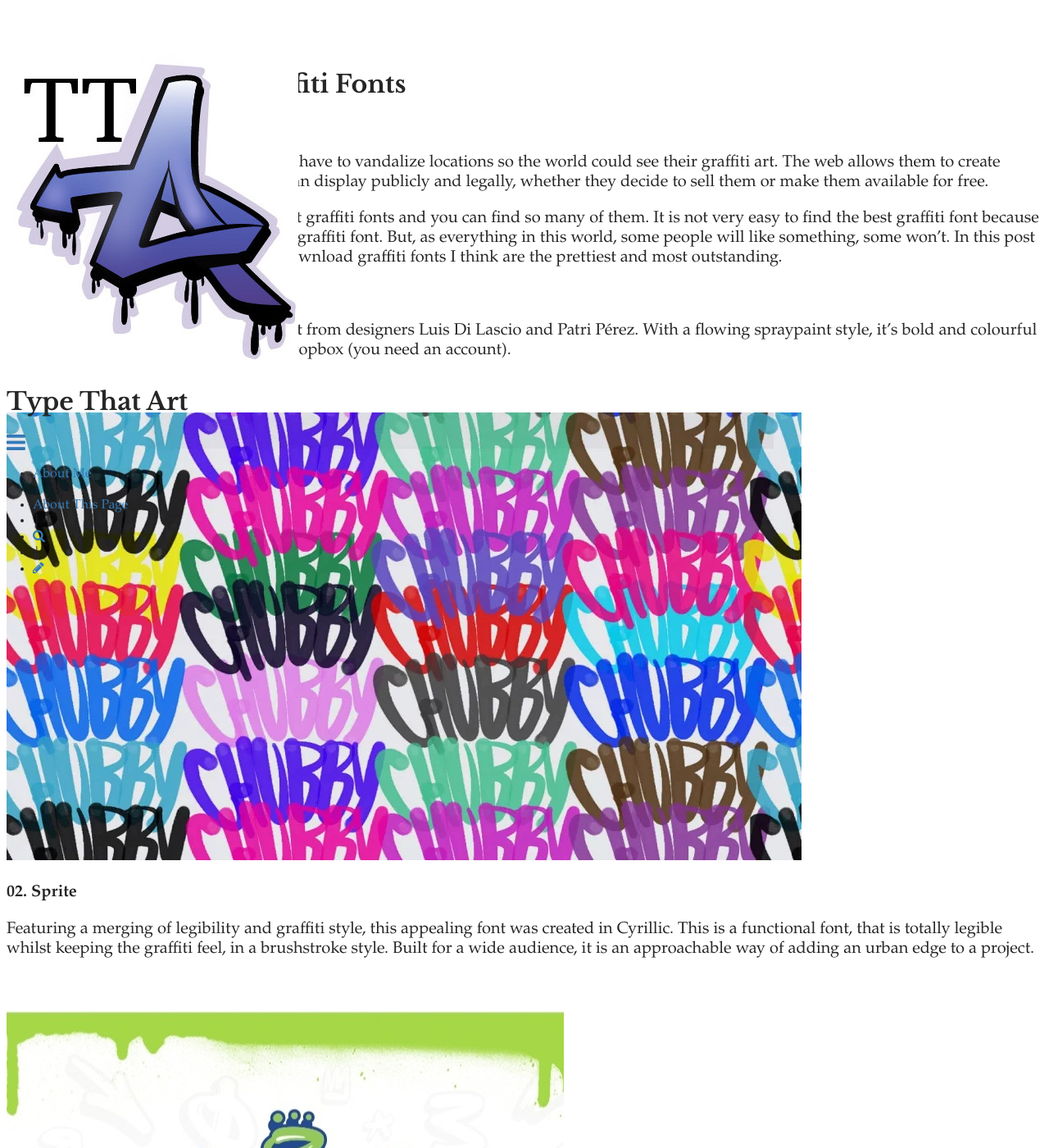
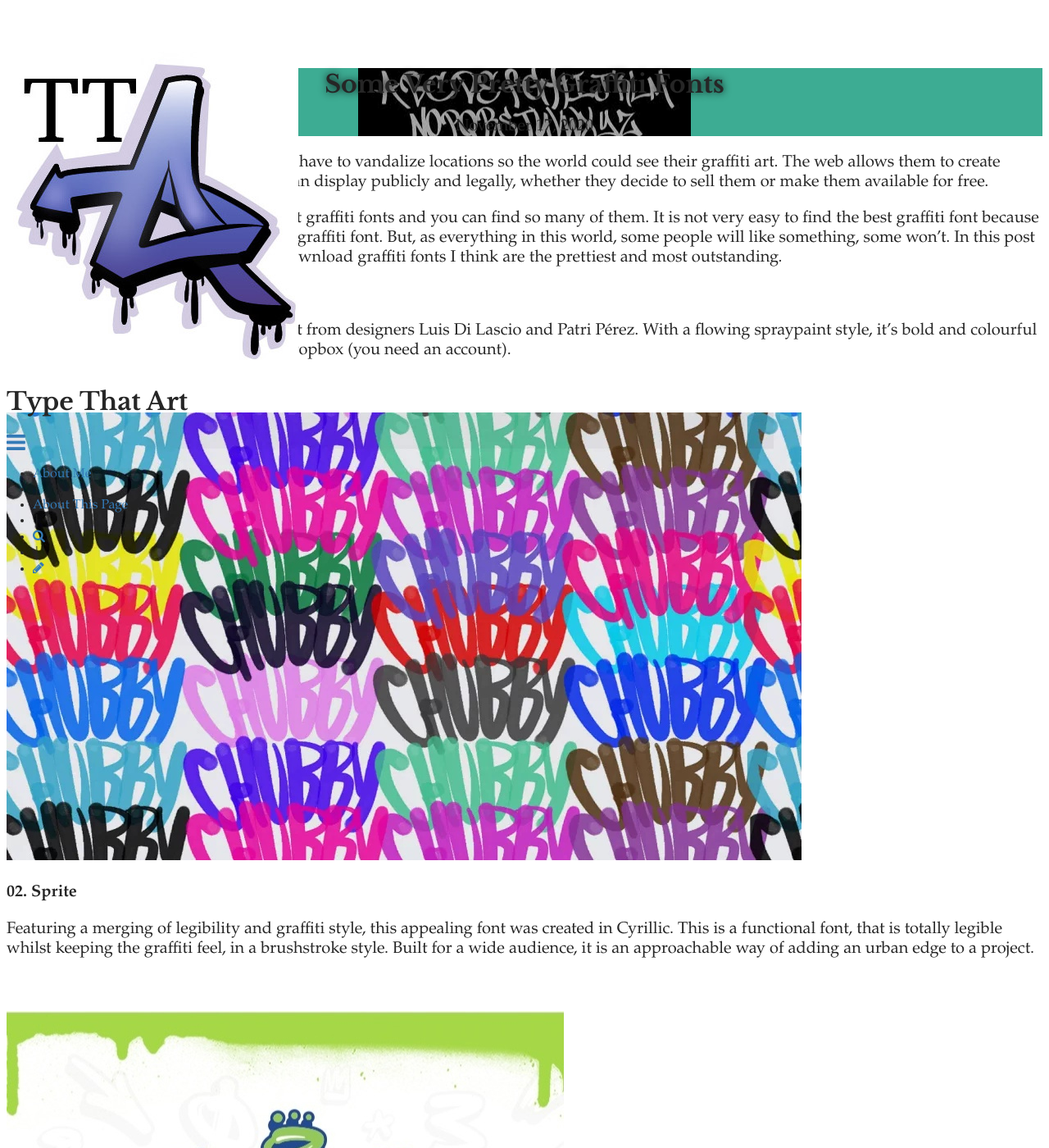
Before and after one commit to qtermace/qtermace, a Jekyll site: the page built from _posts/2020-11-18-some-very-pretty-graffiti-fonts.md, in a window 1280 px wide and 1400 px high. Shown: the whole window at 82% size. Built offline with Jekyll 4.4.1, drawn with Linux system fonts in a browser that asks for light colours; some web fonts are replaced.

Commit message:
Update Post “2020-11-18-some-very-pretty-graffiti-fonts”

```diff
--- a/_posts/2020-11-18-some-very-pretty-graffiti-fonts.md
+++ b/_posts/2020-11-18-some-very-pretty-graffiti-fonts.md
@@ -2,6 +2,7 @@
 layout: post
 title: Some Very Pretty Graffiti Fonts
 date: 2020-11-17T23:13:43.480Z
+header_feature_image: ../uploads/cover.jfif
 comments: true
 ---
 Nowadays, artists and writers no longer have to vandalize locations so the world could see their graffiti art. The web allows them to create gorgeous and exquisite fonts that they can display publicly and legally, whether they decide to sell them or make them available for free.
```
Also changed, not shown: uploads/cover.jfif (added).
